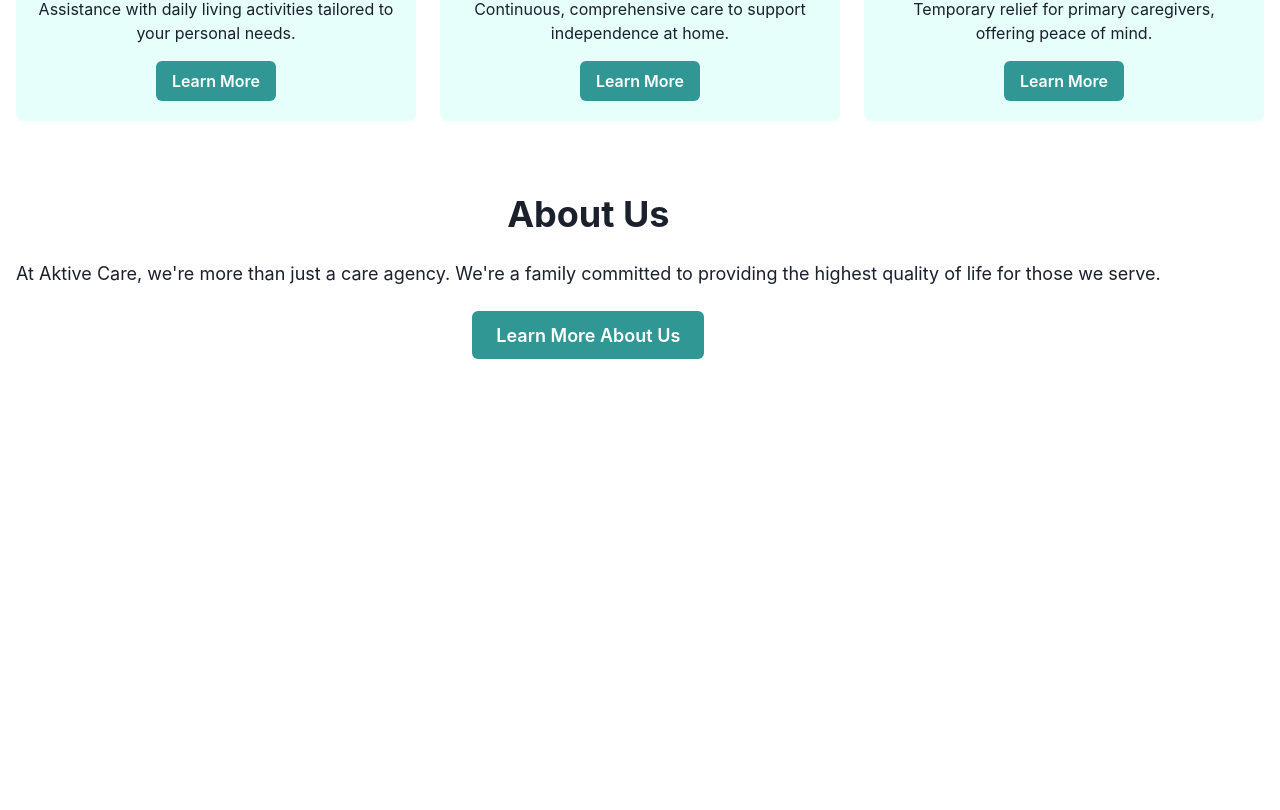
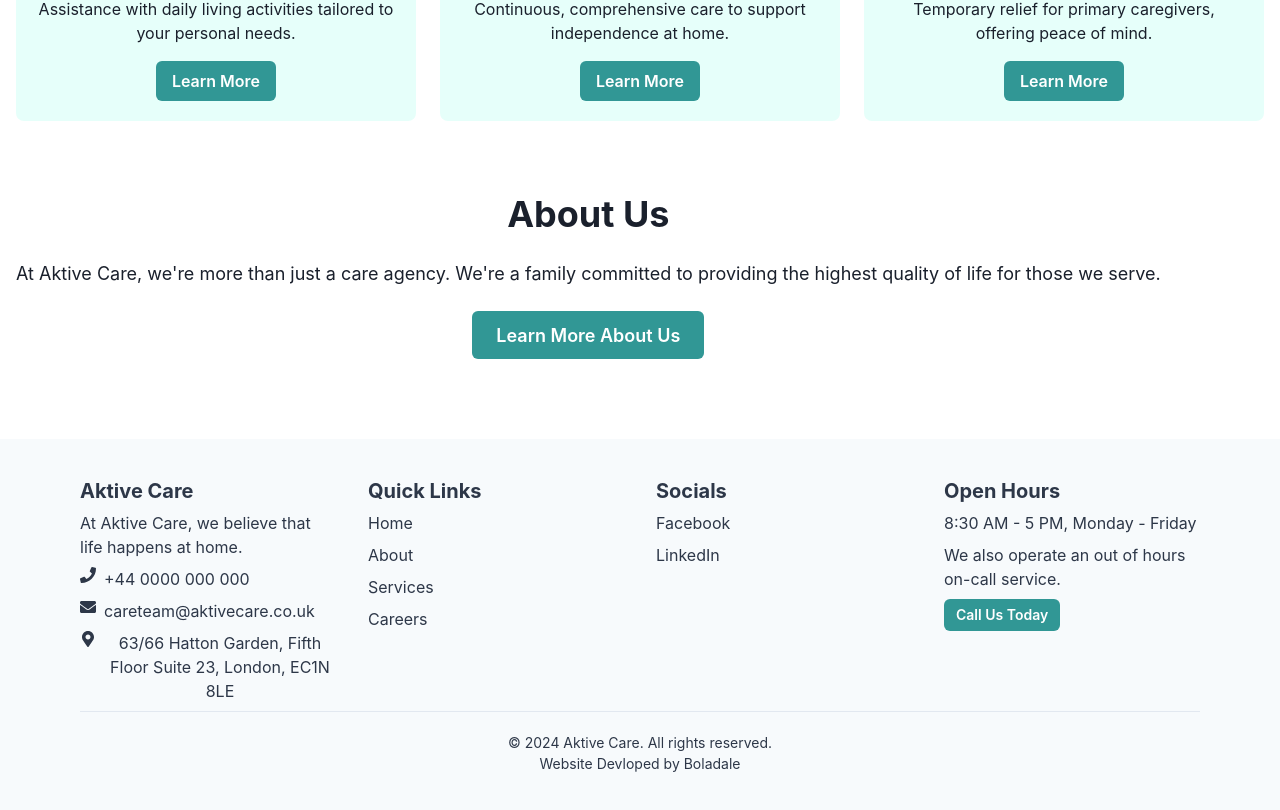
Before and after one commit to bbusari01/aktivecare, a React (Create React App) app in the folder aktive-care-website/: page / in a window 1280 px wide. Shown: the part 900-1710 px from the top of the page. Before the commit the page ends 1339 px from the top, so only its background shows below. Built offline with nearby package versions, Linux system fonts and the light colour scheme.

Commit message:
added footer

```diff
--- a/aktive-care-website/src/App.js
+++ b/aktive-care-website/src/App.js
@@ -5,12 +5,13 @@
   Route,
   Link,
 } from 'react-router-dom';
-import { Flex, Button, Box, Image, IconButton, Collapse, useDisclosure } from '@chakra-ui/react';
+import { Flex, Button, Box, Image, IconButton, Collapse, useDisclosure} from '@chakra-ui/react';
 import { HamburgerIcon, CloseIcon } from '@chakra-ui/icons';
 import Home from './components/home.js';
 import About from './components/about.js';
 import Services from './components/services.js';
 import NotFound from './NotFound.js';
+import Footer from './components/footer.js';
 
 function NavBar() {
   const { isOpen, onToggle } = useDisclosure();
@@ -62,6 +63,7 @@
           <Route path="/services" element={<Services />} />
           <Route path="*" element={<NotFound />} />
         </Routes>
+        <Footer />
       </div>
     </Router>
   );
--- /dev/null
+++ b/aktive-care-website/src/components/footer.js
@@ -0,0 +1,79 @@
+// Footer.js
+import React from 'react';
+import {
+  Box,
+  Container,
+  Stack,
+  Text,
+  Link,
+  VStack,
+  Heading,
+  Button,
+  useColorModeValue,
+  SimpleGrid,
+  Icon,
+} from '@chakra-ui/react';
+import { FaFacebook, FaLinkedin, FaPhone, FaEnvelope, FaMapMarkerAlt } from 'react-icons/fa';
+
+const Footer = () => {
+  return (
+    <Box
+      bg={useColorModeValue('gray.50', 'gray.900')}
+      color={useColorModeValue('gray.700', 'gray.200')}>
+      <Container as={Stack} maxW={'6xl'} py={10}>
+        <SimpleGrid columns={{ base: 1, sm: 2, md: 4 }} spacing={8}>
+          {/* Company Information */}
+          <VStack align="flex-start">
+            <Heading size="md">Aktive Care</Heading>
+            <Text>At Aktive Care, we believe that life happens at home.</Text>
+            <Box display="flex" align="center">
+              <Icon as={FaPhone} mr={2} />
+              <Link href="tel:+440000000000">+44 0000 000 000</Link>
+            </Box>
+            <Box display="flex" align="center">
+              <Icon as={FaEnvelope} mr={2} />
+              <Link href="mailto:careteam@aktivecare.co.uk">careteam@aktivecare.co.uk</Link>
+            </Box>
+            <Box display="flex" align="center">
+              <Icon as={FaMapMarkerAlt} mr={2} />
+              <Text>63/66 Hatton Garden, Fifth Floor Suite 23, London, EC1N 8LE</Text>
+            </Box>
+          </VStack>
+
+          {/* Quick Links */}
+          <VStack align="flex-start">
+            <Heading size="md">Quick Links</Heading>
+            <Link href="/">Home</Link>
+            <Link href="/about">About</Link>
+            <Link href="/services">Services</Link>
+            <Link href="/careers">Careers</Link>
+            {/* Add more links as needed */}
+          </VStack>
+
+          {/* Social Links */}
+          <VStack align="flex-start">
+            <Heading size="md">Socials</Heading>
+            <Link href="https://www.facebook.com/">Facebook</Link>
+            <Link href="https://www.linkedin.com/company/">LinkedIn</Link>
+          </VStack>
+
+          {/* Open Hours */}
+          <VStack align="flex-start">
+            <Heading size="md">Open Hours</Heading>
+            <Text>8:30 AM - 5 PM, Monday - Friday</Text>
+            <Text>We also operate an out of hours on-call service.</Text>
+            <Button colorScheme="teal" size="sm">Call Us Today</Button>
+          </VStack>
+        </SimpleGrid>
+
+        {/* Bottom Text */}
+        <Box pt={5} borderTopWidth={1} borderTopColor={useColorModeValue('gray.200', 'gray.700')}>
+          <Text textAlign="center" fontSize="sm">© {new Date().getFullYear()} Aktive Care. All rights reserved.</Text>
+          <Text textAlign="center" fontSize="sm">Website Devloped by  <Link href="https://bbusari.netlify.app/">Boladale</Link></Text>
+        </Box>
+      </Container>
+    </Box>
+  );
+};
+
+export default Footer;
```
Also changed, not shown: aktive-care-website/public/fakecaregiversimage.webp (added).
